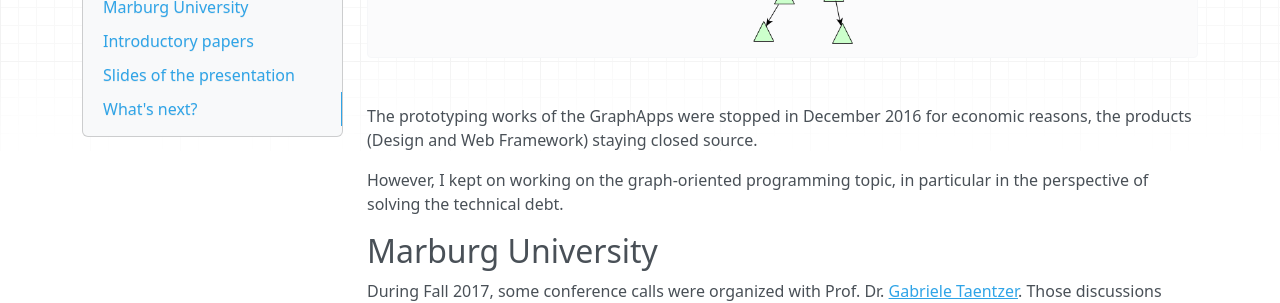
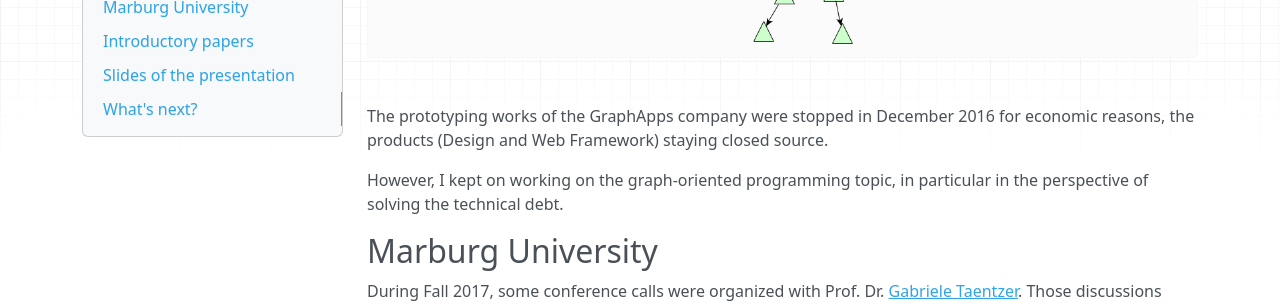
Before and after one commit to orey/papers, an MkDocs documentation site: the page built from docs/graph/staf-icgt2018.md, in a window 1280 px wide and 900 px high, scrolled down 908 px. Shown: the part 155-458 px from the top of the window. Built offline with MkDocs 1.6.1, drawn with Linux system fonts in a browser that asks for light colours; nearby versions of some CDN libraries; old or Windows-style settings are respelled for this version of MkDocs.

```diff
--- a/docs/graph/staf-icgt2018.md
+++ b/docs/graph/staf-icgt2018.md
@@ -2,7 +2,7 @@
 
 ![Graph sample](../yed/graph02.png)
 
-The prototyping works of the GraphApps were stopped in December 2016 for economic reasons, the products (Design and Web Framework) staying closed source.
+The prototyping works of the GraphApps company were stopped in December 2016 for economic reasons, the products (Design and Web Framework) staying closed source.
 
 However, I kept on working on the graph-oriented programming topic, in particular in the perspective of solving the technical debt.
 
```
Also changed, not shown: docs/graph/first-article.md (+1 -1 lines).
